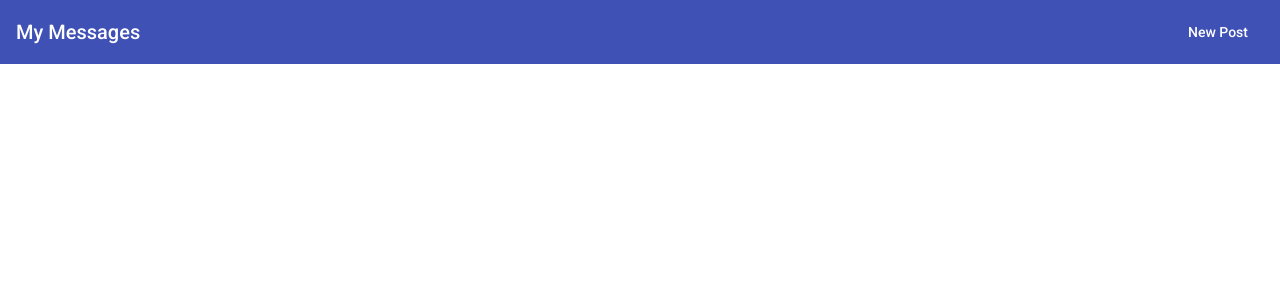
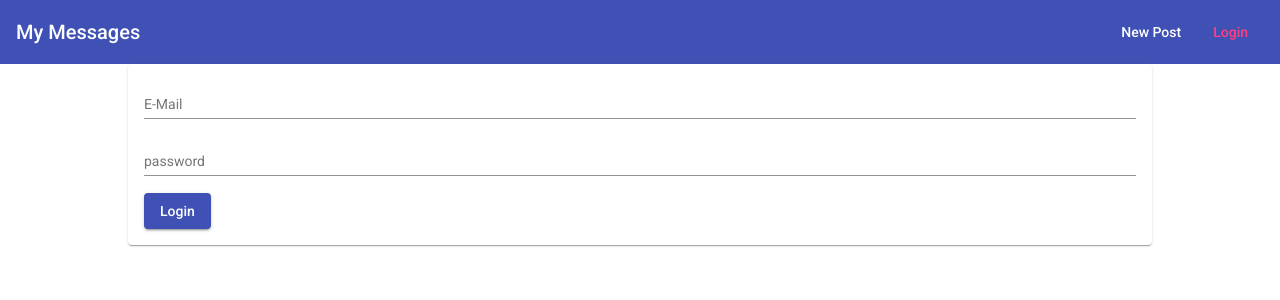
Before and after one commit to edition18/MEAN-Course, an Angular app: page /login in a window 1280 px wide. Before the commit this address led to /. Shown: the top 300 px of the page. Built offline with nearby package versions, Linux system fonts and the light colour scheme.

Commit message:
lesson 95: created the login ts html css

```diff
--- a/src/app/app-model-routing.ts
+++ b/src/app/app-model-routing.ts
@@ -1,5 +1,6 @@
 import { NgModule } from "@angular/core";
 import { RouterModule, Routes } from "@angular/router";
+import { LogInComponent } from './auth/login/login.component';
 import { PostCreateComponent } from './posts/post-create/post-create.component';
 import { PostListComponent } from './posts/post-list/post-list.component';
 
@@ -8,8 +9,8 @@
 const routes: Routes = [
   {path: "", component: PostListComponent}, //default
   {path: "create", component: PostCreateComponent},
-  {path: "edit/:postId", component: PostCreateComponent}
-
+  {path: "edit/:postId", component: PostCreateComponent},
+  {path: "login", component: LogInComponent }
 ];
 
 // this will allow us to export this router config
--- /dev/null
+++ b/src/app/auth/login/login.component.css
@@ -0,0 +1,7 @@
+mat-card {
+  margin: auto;
+}
+
+mat-form-field {
+  width: 100%;
+}
--- /dev/null
+++ b/src/app/auth/login/login.component.html
@@ -0,0 +1,14 @@
+<mat-card>
+  <mat-spinner *ngIf="isLoading"></mat-spinner>
+  <form *ngIf="!isLoading">
+    <mat-form-field>
+      <input matInput type="email" placeholder="E-Mail">
+      <mat-error >Please enter valid email</mat-error>
+    </mat-form-field>
+    <mat-form-field>
+     <input type="password" matInput placeholder="password">
+      <mat-error *ngIf="">Please enter valid password</mat-error>
+    </mat-form-field>
+    <button mat-raised-button color="primary" type="submit">Login</button>
+  </form>
+</mat-card>
--- /dev/null
+++ b/src/app/auth/login/login.component.ts
@@ -0,0 +1,14 @@
+import { Component } from '@angular/core';
+
+@Component({
+  templateUrl: "./login.component.html",
+  styleUrls: ["./login.component.css"]
+  //since this will be loaded via routing
+  //we need not add a selector: to it
+  // like our previous components
+})
+
+
+export class LogInComponent {
+  isLoading: false;
+}
--- a/src/app/header/header.component.css
+++ b/src/app/header/header.component.css
@@ -7,6 +7,7 @@
   margin:0px;
   padding: 0px;
   list-style: none;
+  display: flex;
 }
 
 .spacer {
--- a/src/app/header/header.component.html
+++ b/src/app/header/header.component.html
@@ -7,5 +7,8 @@
     <li>
       <a mat-button routerLink="/create" routerLinkActive="mat-accent">New Post</a>
     </li>
+    <li>
+      <a mat-button routerLink="/login" routerLinkActive="mat-accent">Login</a>
+    </li>
   </ul>
 </mat-toolbar>
```
Also changed, not shown: src/app/app.module.ts (+6 -3 lines).
